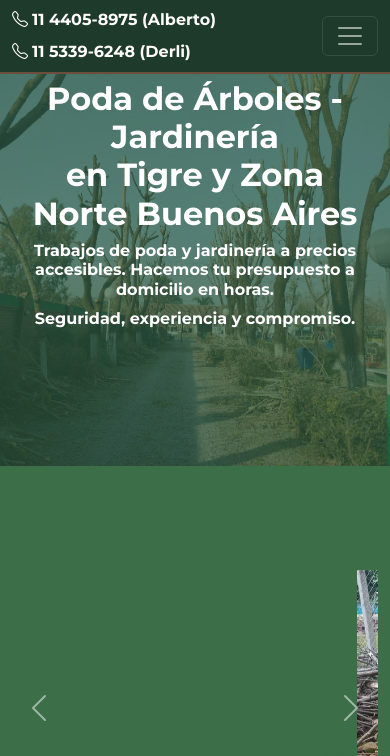
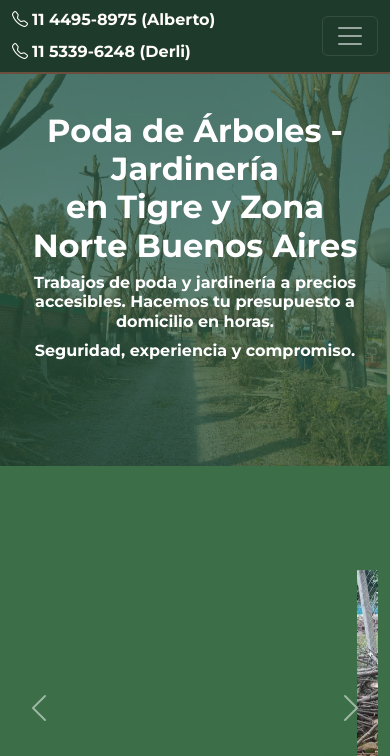
Before and after one commit to matiassilvero/albertoPodas, a plain HTML site: page index.html in a window 390 px wide. Shown: the top 756 px of the page. Drawn offline with nearby package versions, Linux system fonts and the light colour scheme.

Commit message:
Ajustando Padding section 1

```diff
--- a/index.html
+++ b/index.html
@@ -22,7 +22,7 @@
             <div class="d-flex flex-column flex-lg-row align-items-start align-items-lg-center me-3">
                 <div class="d-flex align-items-center mb-2 mb-lg-0 me-lg-3">
                     <i class="bi bi-telephone me-1"></i>
-                    <span>11 4405-8975 (Alberto)</span>
+                    <span>11 4495-8975 (Alberto)</span>
                 </div>
                 <div class="d-flex align-items-center">
                     <i class="bi bi-telephone me-1"></i>
@@ -207,7 +207,7 @@
     <div class="card w-100 m-2">
         <div class="card-body text-center">
             <h5 class="card-title">Contactanos</h5>
-            <p>Teléfono: +54 9 11 4405-8975 (Alberto)</p>
+            <p>Teléfono: +54 9 11 4495-8975 (Alberto)</p>
             <p>Teléfono: +54 9 11 5339-6248 (Derli)</p>
         </div>
     </div>
@@ -223,7 +223,7 @@
     </div>
 </footer>
     <!-- Botón flotante de WhatsApp -->
-    <a href="https://wa.me/+5491144058975?text=Hola!%20Me%20comunico%20desde%20la%20web,%20quisiera%20hacer%20una%20consulta:"
+    <a href="https://wa.me/+5491144958975?text=Hola!%20Me%20comunico%20desde%20la%20web,%20quisiera%20hacer%20una%20consulta:"
        class="whatsapp-float" target="_blank" aria-label="Chat en WhatsApp">
         <img src="https://img.icons8.com/ios-filled/50/ffffff/whatsapp.png" alt="Logo de WhatsApp" />
     </a>
--- a/styles.css
+++ b/styles.css
@@ -311,7 +311,7 @@ body {
 
 #Inicio {
     min-height: 60vh;
-    padding: 2rem 1rem;
+    padding: 6rem 1rem 2rem 1rem; /* más espacio arriba para que no lo tape la navbar */
 }
 
 .container {
```
